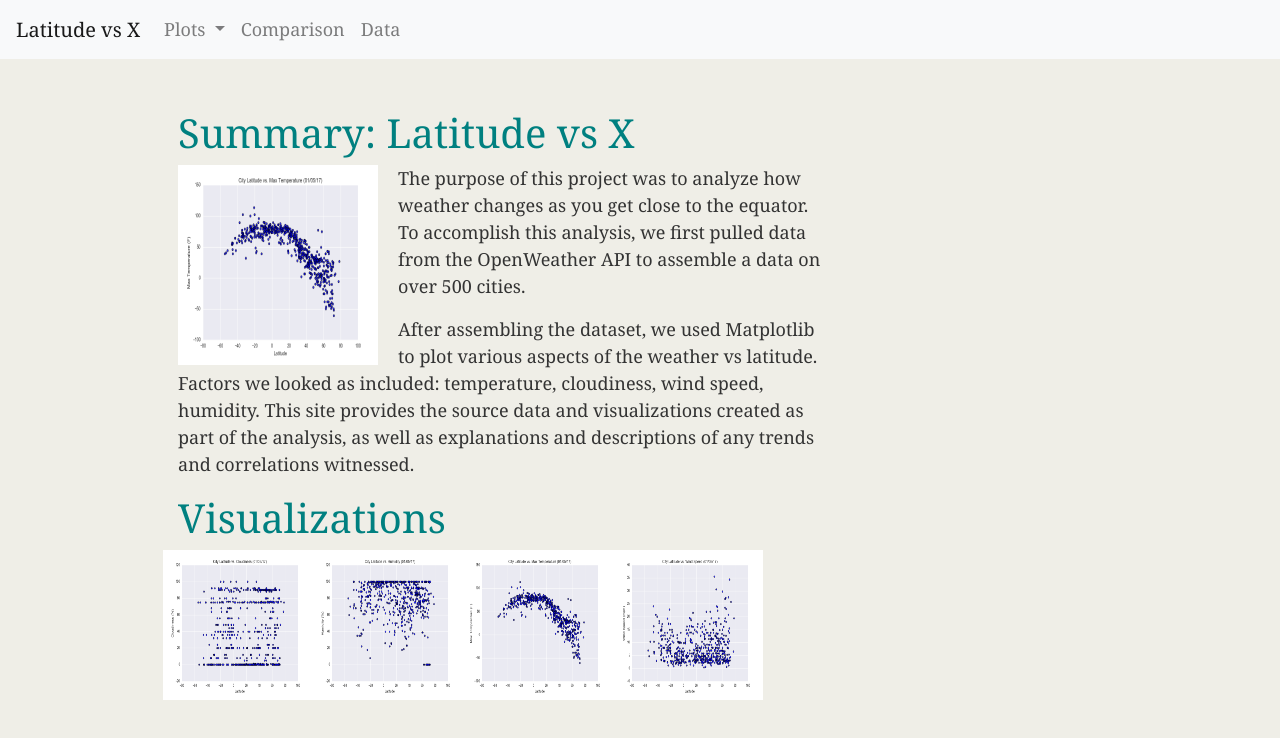
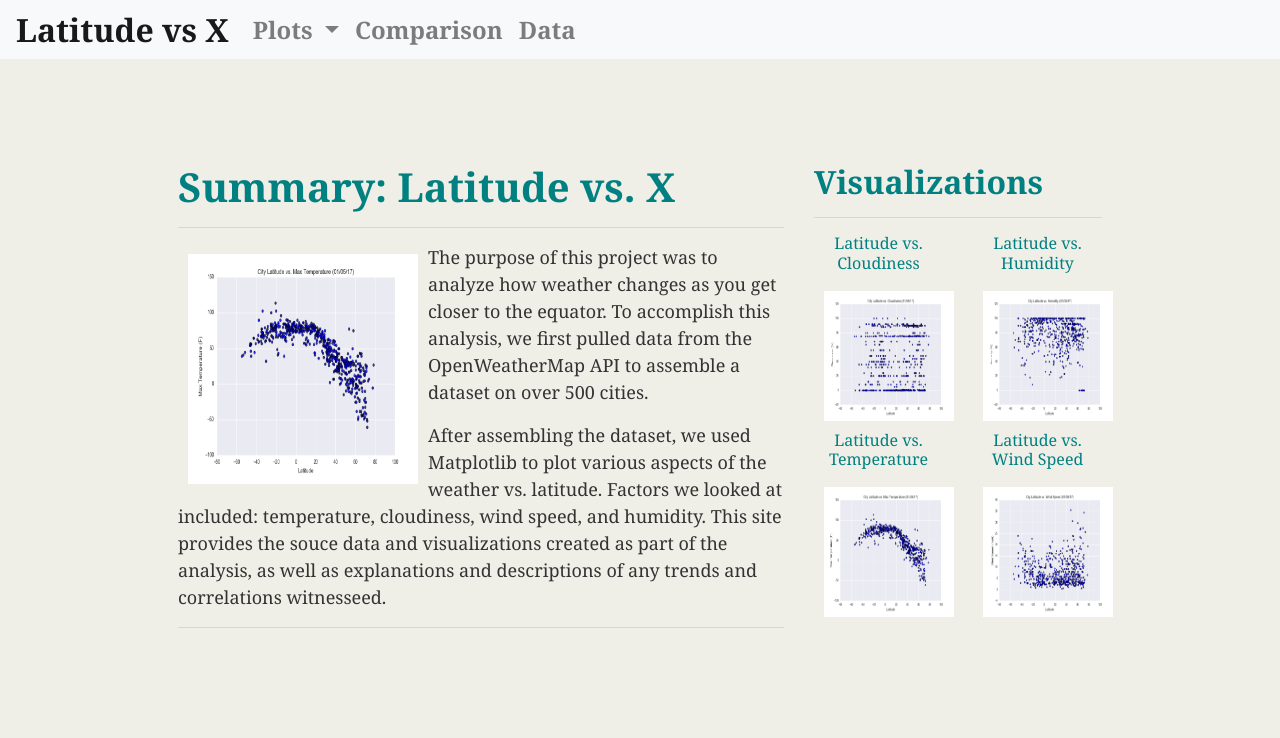
Before and after one commit to chadmilburn/chadmilburn.github.io, a plain HTML site: page index.html in a window 1280 px wide. Drawn offline with nearby package versions, Linux system fonts and the light colour scheme.

Commit message:
deploying site

```diff
--- a/index.html
+++ b/index.html
@@ -16,7 +16,7 @@
 <!-- NAV BAR START -->
 <!--https://getbootstrap.com/docs/4.0/components/navbar/  -->
 <nav class="navbar navbar-expand-lg navbar-light bg-light">
-    <a class="navbar-brand" href="index.html">Latitude vs X</a>
+    <a class="navbar-brand" href="index.html" >Latitude vs X</a>
     <button class="navbar-toggler" type="button" data-toggle="collapse" data-target="#navbarNavDropdown" aria-controls="navbarNavDropdown" aria-expanded="false" aria-label="Toggle navigation">
       <span class="navbar-toggler-icon"></span>
     </button>
@@ -44,81 +44,69 @@
   </nav>
 <!-- NAV BAR END -->
 <!-- CONTENT FOR LANDING PAGE -->
+
+
 <div class="container">
+  <br>
   <div class="row">
-        <div class="col-md-12">
-            <header>
-                <h1 id="summary-header"> Summary: Latitude vs X</h1>
-            </header>
-        </div>
-    </div>
-    <div class="row">
-        <div class="col-md-12">
-            <section id ="main-summary">
-                <section id="figure">
-                    <img id="temp-image"
-                    src="Visualizations/Temp.png"
-                    alt="">
-                </section>
+    <!-- left side -->
+    <div class="col col-12 col-md-8 divbdy">
+      <br>
+      <h1 id="summary-header">Summary: Latitude vs. X</h1>
+      <hr>
+      <img id = "main_vis" src="Visualizations/Temp.png" alt="Latitude vs. Temperature"  align="left">
       <p>
-                    The purpose of this project was to analyze how weather changes as you get close to the equator.
-                    To accomplish this analysis, we first pulled data from the OpenWeather API to assemble a data on
+        The purpose of this project was to analyze how weather changes as you get closer to the equator. To
+        accomplish this analysis, we first pulled data from the OpenWeatherMap API to assemble a dataset on
         over 500 cities.
       </p>
       <p>
-                    After assembling the dataset, we used Matplotlib to plot various aspects of the weather vs latitude.
-                    Factors we looked as included: temperature, cloudiness, wind speed, humidity. This site provides the
-                    source data and visualizations created as part of the analysis, as well as explanations and descriptions
-                    of any trends and correlations witnessed.
+        After assembling the dataset, we used Matplotlib to plot various aspects of the weather vs. latitude.
+        Factors we looked at included: temperature, cloudiness, wind speed, and humidity. This site provides the
+        souce data and visualizations created as part of the analysis, as well as explanations and descriptions
+        of any trends and correlations witnesseed.
       </p>
-            </section>
+      <hr>
+    </div>
+    <!-- left side end -->
+    <!-- rigth side -->
+    <div class="col col-12 col-md-4 divbdy">
+      <br>
+      <h2 id="vis-header">Visualizations</h2>
+      <hr>
+      <div class='row'>
+        <div class="col col-3 col-md-6" >
+          <h6 id="thumbnail_title">Latitude vs. Cloudiness</h6>
+          <a a target="_blank" href="Cloud.html">
+            <img id="thumbnail" src="Visualizations/Cloud.png"
+            alt="Latitude vs. Cloudiness"></a>
+        </div>
+        <div class="col col-3 col-md-6" >
+          <h6 id="thumbnail_title">Latitude vs. Humidity</h6>
+          <a a target="_blank" href="Humidity.html">
+            <img id="thumbnail" src="Visualizations/Humidity.png"
+            alt="Latitude vs. Humidity"></a>
+        </div>
+        <div class="col col-3 col-md-6" >
+          <h6 id="thumbnail_title">Latitude vs. Temperature</h6>
+          <a a target="_blank" href="Temp.html">
+            <img id="thumbnail" src="Visualizations/Temp.png"
+            alt="Latitude vs. Temperature "></a>
+        </div>
+        <div class="col col-3 col-md-6" >
+          <h6 id="thumbnail_title">Latitude vs. Wind Speed</h6>
+          <a a target="_blank" href="Wind.html">
+            <img id="thumbnail" src="Visualizations/Wind.png"
+            alt="Latitude vs. Wind Speed"></a>
         </div>
       </div>
-    <div class="row">
-        <div class = "col-md-12">
-                <header>
-                    <h1 id="vis-header">Visualizations</h1>
-                </header>
     </div>
-    </div>
-    <div class="row">
-            <article>
-                <a target="_blank" href="Visualizations/Cloud.png">
-                  <img id="png" src="Visualizations/Cloud.png"
-                  alt="Cloud Map"
-                  width="150" height="150">
-                </a>
-            </article>
-            <article>
-                <a target="_blank" href="Visualizations/Humidity.png">
-                  <img id="png" src="Visualizations/Humidity.png"
-                  alt="Humidity Map"
-                  width="150" height="150">
-                </a>
-            </article>
-            <article>
-                <a target="_blank" href="Visualizations/Temp.png">
-                  <img id="png" src="Visualizations/Temp.png"
-                  alt="Temperature Map"
-                  width="150" height="150">
-                </a>
-            </article>
-            <article>
-                <a target="_blank" href="Visualizations/Wind.png">
-                  <img id="png" src="Visualizations/Wind.png"
-                  alt="Wind Speed Map"
-                  width="150" height="150">
-                </a>
-            </article>
-    </div>
-
-</div>
+    <!-- end of rigth side -->
 
 <!-- SCRIPTS FOR BOOTSTRAP -->
 <script src="https://code.jquery.com/jquery-3.3.1.slim.min.js" integrity="sha384-q8i/X+965DzO0rT7abK41JStQIAqVgRVzpbzo5smXKp4YfRvH+8abtTE1Pi6jizo" crossorigin="anonymous"></script>
 <script src="https://cdnjs.cloudflare.com/ajax/libs/popper.js/1.14.7/umd/popper.min.js" integrity="sha384-UO2eT0CpHqdSJQ6hJty5KVphtPhzWj9WO1clHTMGa3JDZwrnQq4sF86dIHNDz0W1" crossorigin="anonymous"></script>
 <script src="https://stackpath.bootstrapcdn.com/bootstrap/4.3.1/js/bootstrap.min.js" integrity="sha384-JjSmVgyd0p3pXB1rRibZUAYoIIy6OrQ6VrjIEaFf/nJGzIxFDsf4x0xIM+B07jRM" crossorigin="anonymous"></script>
 <!-- SCRIPTS FOR BOOTSTRAP -->
-
 </body>
 </html>
--- a/style.css
+++ /dev/null
@@ -1,131 +0,0 @@
-/*
- First External CSS Stylesheet
- */
-
-/* Styling for HTML elements */
-body {
-  padding: 0;
-  margin: 0;
-  font-family: Georgia, "Times New Roman", Times, serif;
-  font-size: 18px;
-  line-height: 150%;
-  color: #333;
-  background: #efeee7;
-}
-
-/* header {
-  background: teal;
-} */
-
-#summary-header{
-  padding: 20px 20px;
-  margin: 0;
-  margin-bottom: 20px;
-  font-size: 28px;
-  color:teal;
-  text-align: left;
-}
-
-
-
-/* Selecting elements by class */
-.summary {
-  width: 1024px;
-  margin: 0 auto;
-}
-.visuals {
-  width: 1500px;
-
-}
-
-
-/* Selecting elements by ID */
-#main-summary,
-#temp-image {
-  float: left;
-}
-
-#figure {
-  position: relative;
-}
-
-#main-summary {
-  width: 70%;
-}
-
-#temp-image {
-  width: 200px;
-  height: 200px;
-  margin-right: 20px;
-}
-.visheader{
-  width: 1024px;
-  text-align: left;
-  color: teal;
-}
-
-#png {
-  align-self: center;
-}
-/* -------------------------------------------------------------------------------------------------------------------------------- */
-/* The side navigation menu */
-#sidebar_header{
-  color: gray;
-  font-size: 20px;
-}
-
-.sidebar {
-  margin: 0;
-  padding: 0;
-  width: 200px;
-  background-color: #f1f1f1;
-  position: fixed;
-  height: 100%;
-  overflow: auto;
-}
-
-/* Sidebar links */
-.sidebar a {
-  display: block;
-  color: black;
-  padding: 16px;
-  text-decoration: none;
-}
-
-/* Active/current link */
-.sidebar a.active {
-  background-color: #4CAF50;
-  color: white;
-}
-
-/* Links on mouse-over */
-.sidebar a:hover:not(.active) {
-  background-color: #555;
-  color: white;
-}
-
-/* Page content. The value of the margin-left property should match the value of the sidebar's width property */
-div.content {
-  margin-left: 200px;
-  padding: 1px 16px;
-  height: 1000px;
-}
-
-/* On screens that are less than 700px wide, make the sidebar into a topbar */
-@media screen and (max-width: 700px) {
-  .sidebar {
-    width: 100%;
-    height: auto;
-    position: relative;
-  }
-  .sidebar a {float: left;}
-  div.content {margin-left: 0;}
-}
-
-/* On screens that are less than 400px, display the bar vertically, instead of horizontally */
-@media screen and (max-width: 400px) {
-  .sidebar a {
-    text-align: center;
-    float: none;
-  }
-}
--- a/style1.css
+++ b/style1.css
@@ -14,21 +14,37 @@ body {
     width: 1024px;
     margin: 0 auto;
   }
+
+#main_vis{
+    padding: 10px;
+    width: 250px;
+    height: 250px ;
+  }
+
 #summary-header{
     color: teal;
-}
-#temp-image{
-    float: left;
-    width: 200px;
-    height: 200px;
-    margin-right: 20px;
-}
+    font-weight: bolder;
+  }
+
 #main-summary {
     width: 70%;
   }
 #vis-header{
     color: teal;
+    font-weight: bold;
 }
+#thumbnail_title{
+  color: teal;
+  text-align: center;
+}
+#thumbnail{
+  padding: 10px;
+  width: 150px;
+  height: 150px;
+
+}
+
+
 /* cloud html style */
 #explanation{
     margin-top: 25px;
@@ -39,7 +55,27 @@ body {
   margin-left: 50px;
   padding: 50px;
 }
-.header{
-  position: sticky;
-  top: 0 ;
+
+.navbar-brand{
+  font-size: xx-large;
+  font-weight: bolder;
+  color: teal ;
 }
+
+#navbarNavDropdown{
+  font-size: x-large;
+  font-weight: bold;
+}
+#png {
+  padding: 10px;
+
+}
+h6{
+  color: teal;
+  text-align: center;
+}
+.dropdown-item{
+  color: teal;
+  font-weight: bold;
+  font-style: italic;
+}
```
Also changed, not shown: Comparison.html (+5 -0 lines), sidebar.html (deleted, +0 -32 lines), sidebarstyle.css (deleted, +0 -56 lines). Lines whose indentation alone changed are shown as unchanged.
